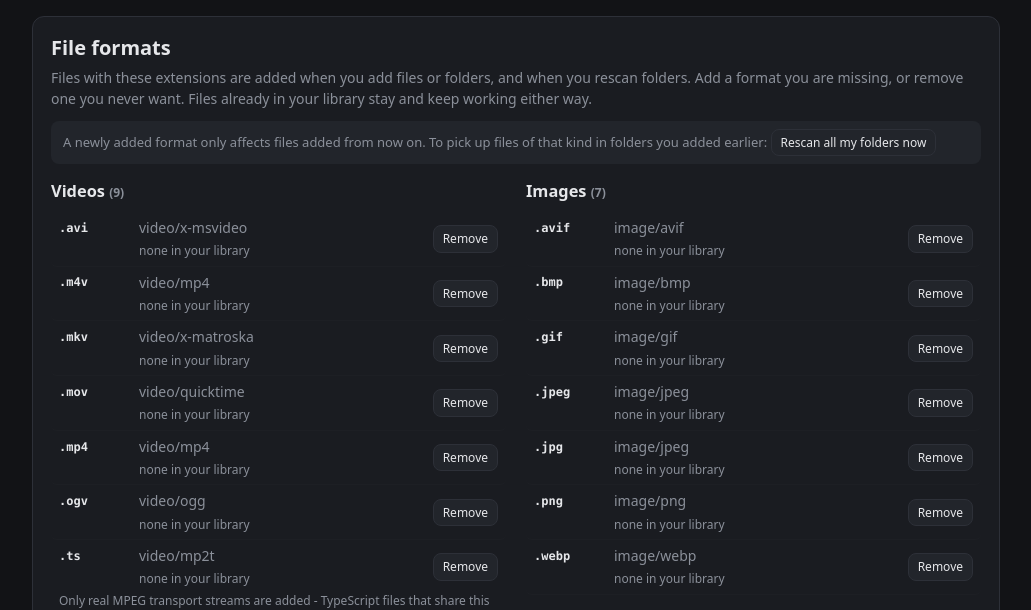
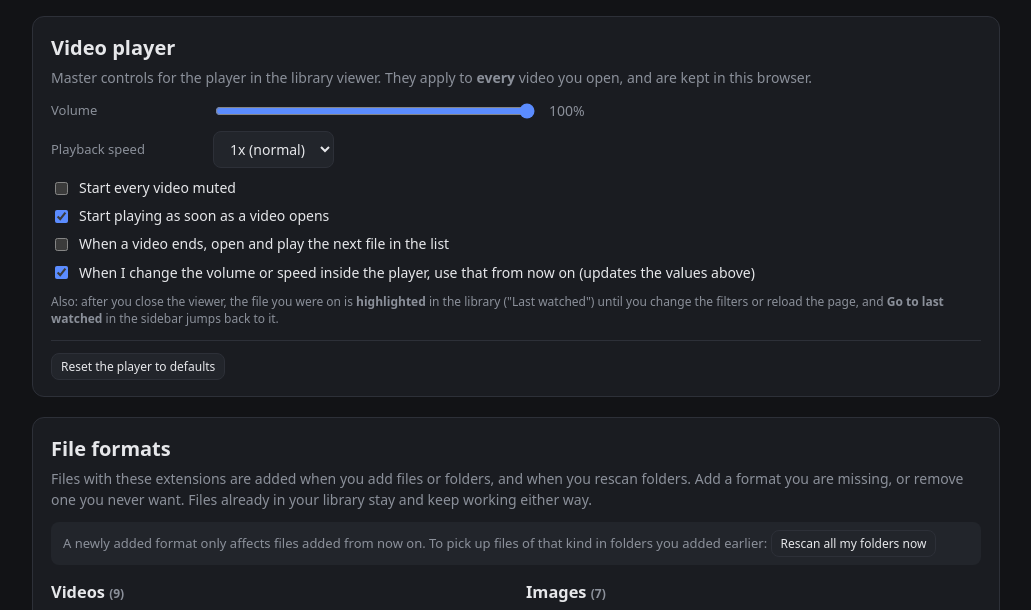
Before and after one commit to lankarathnayake/Pixel-Library, a PHP site: page /Pixel-Library/settings.php in a window 1280 px wide. Shown: the part 57-667 px from the top of the page, without its empty margins (124-1155 px from the left). Run offline with PHP 8.4, Linux system fonts and the light colour scheme.

Commit message:
Video player master controls and last-watched highlight

```diff
--- a/assets/app.css
+++ b/assets/app.css
@@ -66,7 +66,7 @@ input:focus, select:focus, .btn:focus-visible { outline: 2px solid var(--accent)
 	background: var(--panel);
 	border-bottom: 1px solid var(--border);
 }
-.brand { font-weight: 700; font-size: 16px; color: var(--text); text-decoration: none; margin-right: 8px; }
+.brand { font-weight: 700; font-size: 16px; color: var(--text); text-decoration: none; margin-right: 8px; white-space: nowrap; flex: none; }
 .crumb { color: var(--muted); }
 #q { flex: 0 1 340px; }
 
@@ -500,3 +500,17 @@ body.busy #busybar { opacity: 1; }
 .merge-name { flex: 1; font-weight: 600; }
 .merge-summary { margin: 0 0 12px; }
 .dialog-foot { display: flex; justify-content: flex-end; gap: 8px; }
+
+/* ---- last watched highlight (library) ---- */
+.tile.last .thumb { border-color: var(--warn); box-shadow: 0 0 0 2px rgba(242, 184, 75, .35); }
+.last-tag { top: 6px; right: 6px; bottom: auto; left: auto; background: var(--warn); color: #201700; }
+.tile.pulse .thumb { animation: last-pulse 1.3s ease-in-out 2; }
+@keyframes last-pulse { 50% { box-shadow: 0 0 0 8px rgba(242, 184, 75, .55); } }
+
+/* ---- settings page: video player card ---- */
+#s-player { margin-bottom: 20px; }
+#s-player .check { margin: 8px 0; }
+.pl-row2 { display: grid; grid-template-columns: 150px 1fr; align-items: center; gap: 12px; margin: 10px 0; }
+.pl-row2 > label { color: var(--muted); font-size: 13px; }
+.pl-ctl { display: flex; align-items: center; gap: 12px; }
+#p-volume { width: min(320px, 100%); accent-color: var(--accent); }
--- a/assets/common.js
+++ b/assets/common.js
@@ -165,5 +165,40 @@
 
 	document.body.append(el('div', { id: 'busybar', 'aria-hidden': 'true' }, el('i')));
 
-	window.BA = { api, el, toast, formatSize, formatDuration, debounce, withLoading, faceEl, photoUrl };
+	// ---- video player settings: kept in this browser, shared by the library (which applies them) and the Settings page ----
+	const PLAYER_KEY = 'pixel-library.player';
+	const PLAYER_DEFAULTS = { volume: 1, muted: false, speed: 1, autoplay: true, autoNext: false, remember: true };
+
+	function normalizePlayer(s) {
+		s = s || {};
+		const num = (v, lo, hi, d) => { const n = Number(v); return Number.isFinite(n) ? Math.min(hi, Math.max(lo, n)) : d; };
+		const bool = (v, d) => (typeof v === 'boolean' ? v : d);
+		return {
+			volume: Math.round(num(s.volume, 0, 1, PLAYER_DEFAULTS.volume) * 100) / 100,
+			muted: bool(s.muted, PLAYER_DEFAULTS.muted),
+			speed: Math.round(num(s.speed, 0.25, 4, PLAYER_DEFAULTS.speed) * 100) / 100,
+			autoplay: bool(s.autoplay, PLAYER_DEFAULTS.autoplay),
+			autoNext: bool(s.autoNext, PLAYER_DEFAULTS.autoNext),
+			remember: bool(s.remember, PLAYER_DEFAULTS.remember),
+		};
+	}
+
+	const player = {
+		defaults: PLAYER_DEFAULTS,
+		get() {
+			try { return normalizePlayer(JSON.parse(localStorage.getItem(PLAYER_KEY) || '{}')); } catch (e) { return normalizePlayer({}); }
+		},
+		/** Merges the given values into the stored settings and returns the result. */
+		save(patch) {
+			const next = normalizePlayer(Object.assign({}, player.get(), patch));
+			try { localStorage.setItem(PLAYER_KEY, JSON.stringify(next)); } catch (e) { /* storage blocked: the settings just do not persist */ }
+			return next;
+		},
+		reset() {
+			try { localStorage.removeItem(PLAYER_KEY); } catch (e) { /* ignore */ }
+			return normalizePlayer({});
+		},
+	};
+
+	window.BA = { api, el, toast, formatSize, formatDuration, debounce, withLoading, faceEl, photoUrl, player };
 })();
--- a/assets/settings.js
+++ b/assets/settings.js
@@ -1,4 +1,4 @@
-/* Settings page: which file formats the app registers. */
+/* Settings page: video player master controls (kept in this browser) and which file formats the app registers. */
 (function () {
 	'use strict';
 
@@ -121,7 +121,39 @@
 		});
 	}
 
+	// ---------------------------------------------------------------- video player (kept in this browser)
+
+	function showPlayer() {
+		const s = BA.player.get();
+		$('p-volume').value = Math.round(s.volume * 100);
+		$('p-volume-out').textContent = Math.round(s.volume * 100) + '%';
+		$('p-speed').value = String(s.speed);
+		if ($('p-speed').value !== String(s.speed)) { // a speed set inside the player that is not in the list
+			$('p-speed').append(el('option', { value: String(s.speed) }, s.speed + 'x'));
+			$('p-speed').value = String(s.speed);
+		}
+		$('p-muted').checked = s.muted;
+		$('p-autoplay').checked = s.autoplay;
+		$('p-autonext').checked = s.autoNext;
+		$('p-remember').checked = s.remember;
+	}
+
+	function initPlayer() {
+		showPlayer();
+		const saved = () => toast('Player settings saved. They apply the next time a video opens.');
+		$('p-volume').addEventListener('input', (e) => { $('p-volume-out').textContent = e.target.value + '%'; });
+		$('p-volume').addEventListener('change', (e) => { BA.player.save({ volume: Number(e.target.value) / 100 }); saved(); });
+		$('p-speed').addEventListener('change', (e) => { BA.player.save({ speed: Number(e.target.value) }); saved(); });
+		$('p-muted').addEventListener('change', (e) => { BA.player.save({ muted: e.target.checked }); saved(); });
+		$('p-autoplay').addEventListener('change', (e) => { BA.player.save({ autoplay: e.target.checked }); saved(); });
+		$('p-autonext').addEventListener('change', (e) => { BA.player.save({ autoNext: e.target.checked }); saved(); });
+		$('p-remember').addEventListener('change', (e) => { BA.player.save({ remember: e.target.checked }); saved(); });
+		$('p-reset').addEventListener('click', () => { BA.player.reset(); showPlayer(); toast('The player is back to its defaults.'); });
+		window.addEventListener('focus', showPlayer); // values changed inside the player (another tab) show up when you come back
+	}
+
 	async function init() {
+		initPlayer();
 		$('s-form').addEventListener('submit', submitForm);
 		$('s-ext').addEventListener('input', hintFromExt);
 		$('s-type').addEventListener('change', hintFromExt);
--- a/index.php
+++ b/index.php
@@ -87,6 +87,7 @@ require_once __DIR__ . '/common/bootstrap.php';
 			<strong class="side-title">Tools</strong>
 			<button id="btn-folders" class="btn small" type="button" title="The folders you added: look for new files in them">Folders / rescan...</button>
 			<a class="btn small" href="duplicates.php" title="Find identical files and files with the same length">Find duplicates</a>
+			<button id="btn-last" class="btn small" type="button" hidden title="Jump to the file you last had open in the viewer">Go to last watched</button>
 			<button id="btn-check" class="btn small" type="button" title="Re-check every file against the disk">Check for missing files</button>
 		</div>
 	</aside>
--- a/settings.php
+++ b/settings.php
@@ -23,6 +23,37 @@ require_once __DIR__ . '/common/bootstrap.php';
 </header>
 
 <div class="set-page">
+	<section class="set-card" id="s-player">
+		<h2>Video player</h2>
+		<p class="hint">
+			Master controls for the player in the library viewer. They apply to <strong>every</strong> video you open, and are kept in this browser.
+		</p>
+		<div class="pl-row2">
+			<label for="p-volume">Volume</label>
+			<div class="pl-ctl"><input id="p-volume" type="range" min="0" max="100" step="1"> <output id="p-volume-out" class="muted"></output></div>
+		</div>
+		<div class="pl-row2">
+			<label for="p-speed">Playback speed</label>
+			<div class="pl-ctl">
+				<select id="p-speed">
+					<option value="0.5">0.5x</option><option value="0.75">0.75x</option><option value="1">1x (normal)</option>
+					<option value="1.25">1.25x</option><option value="1.5">1.5x</option><option value="1.75">1.75x</option><option value="2">2x</option>
+				</select>
+			</div>
+		</div>
+		<label class="check"><input type="checkbox" id="p-muted"> Start every video muted</label>
+		<label class="check"><input type="checkbox" id="p-autoplay"> Start playing as soon as a video opens</label>
+		<label class="check"><input type="checkbox" id="p-autonext"> When a video ends, open and play the next file in the list</label>
+		<label class="check" title="Off = the values above are always used and changes made inside the player last only for that video"><input type="checkbox" id="p-remember"> When I change the volume or speed inside the player, use that from now on (updates the values above)</label>
+		<p class="hint small" style="margin-top:10px">
+			Also: after you close the viewer, the file you were on is <strong>highlighted</strong> in the library ("Last watched") until you change the
+			filters or reload the page, and <strong>Go to last watched</strong> in the sidebar jumps back to it.
+		</p>
+		<div class="set-foot" style="margin-top:12px; padding-top:12px">
+			<button id="p-reset" class="btn small" type="button">Reset the player to defaults</button>
+		</div>
+	</section>
+
 	<section class="set-card">
 		<h2>File formats</h2>
 		<p class="hint">
```
Also changed, not shown: assets/app.js (+72 -1 lines), README.md.
